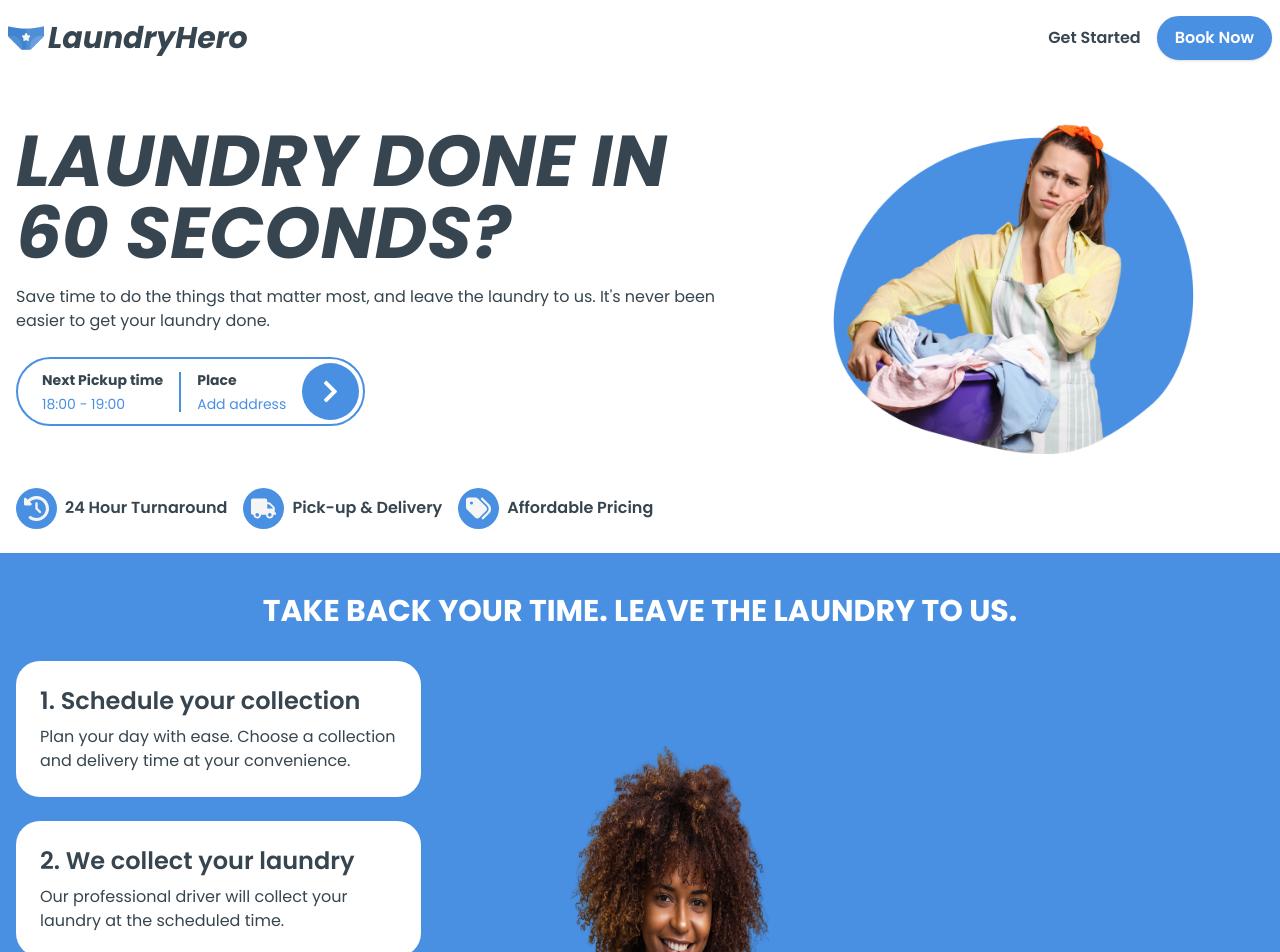
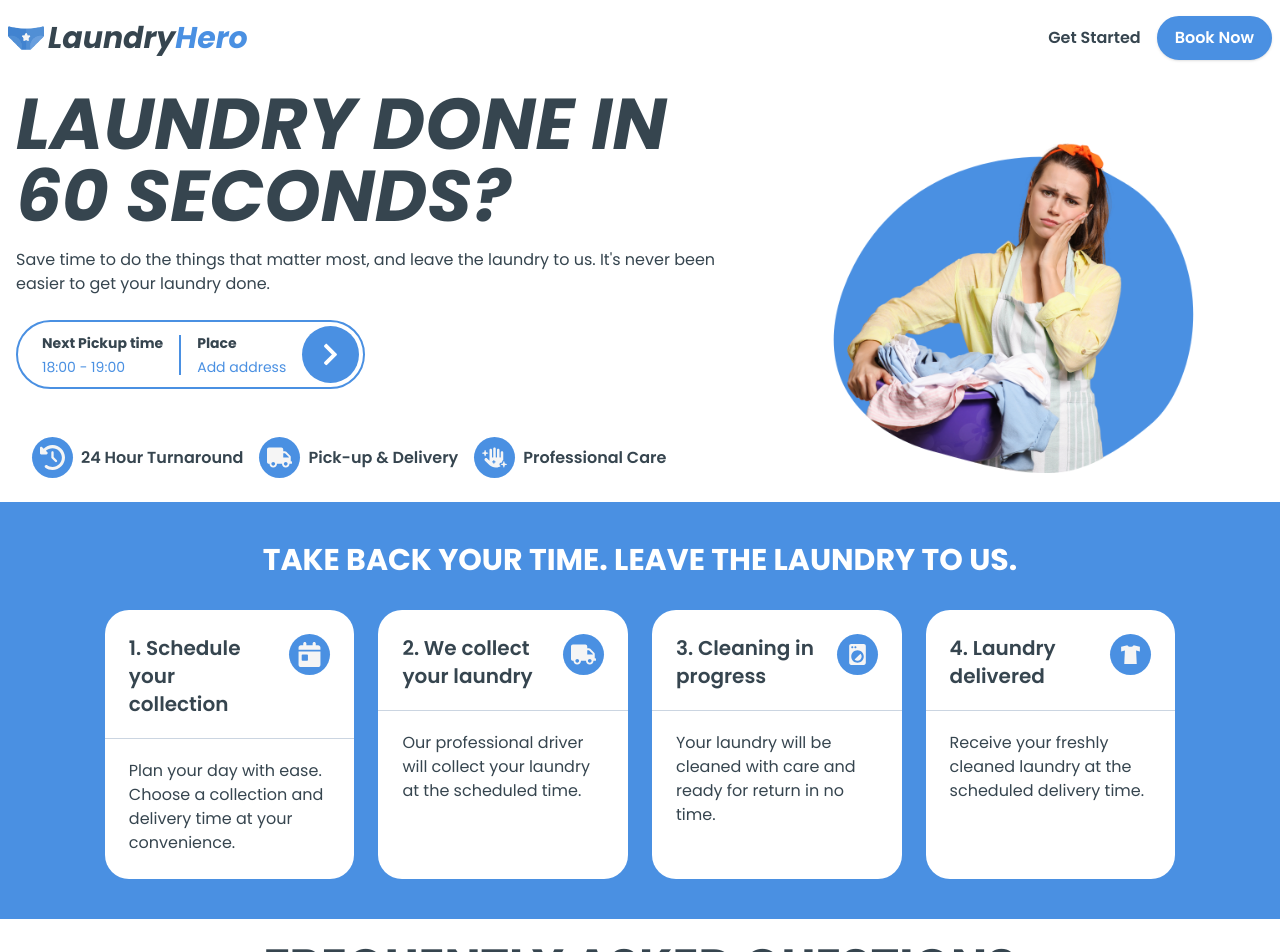
Before and after one commit to RicardoDS7/laundry-hero-landing-page, a Next.js app in the folder landing-page/: page / in a window 1280 px wide. Shown: the top 952 px of the page. Built offline with nearby package versions, Linux system fonts and the light colour scheme.

Commit message:
Changes to how it works

```diff
--- a/landing-page/app/components/Button.tsx
+++ b/landing-page/app/components/Button.tsx
@@ -23,7 +23,7 @@ const Button: React.FC<ButtonProps> = ({
 }) => {
   const baseStyles = 'px-4 py-2 border-2 shadow rounded-full text-white font-semibold transition-all duration-300';
   const variantStyles = {
-    primary: 'bg-nice-blue hover:bg-mcd-yellow border-nice-blue',
+    primary: 'bg-nice-blue hover:bg-white hover:text-nice-blue border-nice-blue',
     secondary: 'bg-white-smoke border-nice-blue hover:bg-nice-blue',
     danger: 'bg-red-500 hover:bg-red-600',
   };
--- a/landing-page/app/components/Hero.tsx
+++ b/landing-page/app/components/Hero.tsx
@@ -5,8 +5,8 @@ import TimeSlots from './TimeSlots';
 import Image from 'next/image';
 import HeroImage from '../images/sad-face.png';
 import { FaTruck } from "react-icons/fa";
-import { FaClockRotateLeft } from "react-icons/fa6"
-import { FaTags } from "react-icons/fa6";
+import { FaClockRotateLeft, FaHandSparkles } from "react-icons/fa6"
+
 
 const Hero = () => {
     return (
@@ -19,14 +19,8 @@ const Hero = () => {
                 <p className='text-center md:text-start'>Save time to do the things that matter most, and leave the laundry to us. It&apos;s never been easier to get your laundry done.</p>
               </div>
               < TimeSlots />
-            </div>
 
-            <div className='w-full md:w-5/12 px-4 h-ful'>
-              <Image src={HeroImage} width={800} height={600} alt='hero-image' />
-            </div>
-        </div>
-
-        <div className='flex flex-wrap gap-4 w-full items-start justify-start py-6 px-4'>
+              <div className='flex flex-wrap gap-4 w-full items-center justify-center lg:justify-start lg:items-start py-6 px-4'>
                 <div className='flex flex-row gap-2 items-center'>
                   <div className='p-2 rounded-full bg-nice-blue'>
                     <FaClockRotateLeft color="#f5f5f5" size={25}/>
@@ -43,12 +37,21 @@ const Hero = () => {
 
                 <div className='flex flex-row gap-2 items-center'>
                   <div className='p-2 rounded-full bg-nice-blue'>
-                    <FaTags color="#f5f5f5" size={25}/>
+                    <FaHandSparkles color="#f5f5f5" size={25}/>
                   </div>
-                  <p className='font-semibold'>Affordable Pricing</p>
+                  <p className='font-semibold'>Professional Care</p>
                 </div>
 
-              </div>
+            </div>
+
+            </div>
+
+            <div className='w-full md:w-5/12 px-4 h-ful'>
+              <Image src={HeroImage} width={800} height={600} alt='hero-image' />
+            </div>
+        </div>
+
+
       </div>
 
     );
--- a/landing-page/app/components/HowItWorks.tsx
+++ b/landing-page/app/components/HowItWorks.tsx
@@ -1,7 +1,9 @@
 'use client';
 import React from 'react';
-import HowItWorksImage from '../images/happy-face.png';
-import Image from 'next/image';
+import { FaCalendarDay } from "react-icons/fa6";
+import { FaTruck } from 'react-icons/fa';
+import { MdLocalLaundryService } from 'react-icons/md';
+import { IoMdShirt } from 'react-icons/io';
 
 const HowItWorks = () => {
   return (
@@ -9,36 +11,58 @@ const HowItWorks = () => {
 
     {/* Content */}
     <div className="relative flex flex-col gap-8 w-full justify-center items-center py-10 px-4">
-        <h2 className="text-white font-bold text-3xl">
+        <h2 className="text-white font-bold text-3xl text-center">
           Take back your time. Leave the laundry to us.
         </h2>
 
-        <div className='flex flex-row gap-8'>
-        <ul className="flex flex-wrap gap-6 justify-center w-1/2">
-            <li className="flex flex-col w-full bg-white rounded-3xl gap-2 p-6">
-                <h3>1. Schedule your collection</h3>
-                <p>Plan your day with ease. Choose a collection and delivery time at your convenience.</p>
+        <div className='flex flex-col lg:flex-row-reverse gap-8'>
+        <ul className="flex list-none flex-wrap gap-6 justify-center w-full">
+            <li className="flex flex-col w-full md:w-1/2 lg:w-1/5 bg-white rounded-3xl gap-2 justify-start items-start">
+                <div className='flex flex-row-reverse gap-4 pt-6 px-6 pb-3 items-start justify-between w-full'>
+                    <div className="p-2 rounded-full bg-nice-blue">
+                        <FaCalendarDay color="#f5f5f5" size={25} />
+                    </div>
+                    <h3>1. Schedule your collection</h3>
+                </div>
+                <hr className="w-full border-t border-slate-300" />
+                <p className='pb-6 px-6 pt-3'>Plan your day with ease. Choose a collection and delivery time at your convenience.</p>
             </li>
 
-            <li className="flex flex-col w-full bg-white rounded-3xl gap-2 p-6">
-                <h3>2. We collect your laundry</h3>
-                <p>Our professional driver will collect your laundry at the scheduled time.</p>
+            <li className="flex flex-col w-full md:w-1/2 lg:w-1/5 bg-white rounded-3xl gap-2 justify-start items-start">
+                <div className='flex flex-row-reverse gap-4 pt-6 px-6 pb-3 items-start justify-between w-full'>
+                    <div className="p-2 rounded-full bg-nice-blue">
+                        <FaTruck color="#f5f5f5" size={25} />
+                    </div>
+                    <h3>2. We collect your laundry</h3>
+                </div>
+                <hr className="w-full border-t border-slate-300" />
+                <p className='pb-6 px-6 pt-3'>Our professional driver will collect your laundry at the scheduled time.</p>
             </li>
 
-            <li className="flex flex-col w-full bg-white rounded-3xl gap-2 p-6">
-                <h3>3. Cleaning in progress</h3>
-                <p>Your laundry will be cleaned with care and ready for return in no time.</p>
+            <li className="flex flex-col w-full md:w-1/2 lg:w-1/5 bg-white rounded-3xl gap-2 justify-start items-start">
+                <div className='flex flex-row-reverse gap-4 pt-6 px-6 pb-3 items-start justify-between w-full'>
+                    <div className="p-2 rounded-full bg-nice-blue">
+                        <MdLocalLaundryService color="#f5f5f5" size={25} />
+                    </div>
+                    <h3>3. Cleaning in progress</h3>
+                </div>
+                <hr className="w-full border-t border-slate-300" />
+                <p className='pb-6 px-6 pt-3'>Your laundry will be cleaned with care and ready for return in no time.</p>
             </li>
 
-            <li className="flex flex-col w-full bg-white rounded-3xl gap-2 p-6">
-                <h3>4. Laundry delivered</h3>
-                <p>Receive your freshly cleaned laundry at the scheduled delivery time.</p>
+            <li className="flex flex-col w-full md:w-1/2 lg:w-1/5 bg-white rounded-3xl gap-2 justify-start items-start">
+                <div className='flex flex-row-reverse gap-4 pt-6 px-6 pb-3 items-start justify-between w-full'>
+                    <div className="p-2 rounded-full bg-nice-blue">
+                        <IoMdShirt color="#f5f5f5" size={25} />
+                    </div>
+                    <h3>4. Laundry delivered</h3>
+                </div>
+                <hr className="w-full border-t border-slate-300" />
+                <p className='pb-6 px-6 pt-3'>Receive your freshly cleaned laundry at the scheduled delivery time.</p>
             </li>
+
         </ul>
 
-        <div className='flex w-full'>
-            <Image src={HowItWorksImage} width={600} height={800} alt='image' />
-        </div>
         </div>
 
 
--- a/landing-page/app/components/NavBar.tsx
+++ b/landing-page/app/components/NavBar.tsx
@@ -33,7 +33,7 @@ const NavBar = () => {
         <div className='flex w-full justify-between items-center py-4 px-2'>
             <div className='flex flex-row gap-1 items-center'>
                 <Image className="logo-image" src={logo} width={36} height={36} alt='logo'/>
-                <h1 className='logo'>Laundry<span className='text-charcoal'>Hero</span></h1>
+                <h1 className='logo'>Laundry<span className='text-nice-blue'>Hero</span></h1>
             </div>
             <div className='flex gap-4 items-center'>
                 <span className='hidden md:block font-semibold text-charcoal'>Get Started</span>
--- a/landing-page/app/globals.css
+++ b/landing-page/app/globals.css
@@ -37,7 +37,7 @@ h2 {
 }
 
 h3 {
-  @apply text-lg md:text-xl lg:text-2xl xl:text-2xl;
+  @apply text-lg md:text-lg lg:text-xl xl:text-xl;
   @apply font-semibold;
   @apply text-charcoal;
 }
--- a/landing-page/app/page.tsx
+++ b/landing-page/app/page.tsx
@@ -17,12 +17,12 @@ export default function Home() {
         <Hero />
       </section>
 
+      <section id="how-works-section" className="bg-nice-blue">
+        <HowItWorks />
+      </section>
+
       <section id="why-section" className="bg-white-smoke">
 
-      </section>
-
-      <section id="how-works-section" className="bg-nice-blue">
-        <HowItWorks />
       </section>
 
       <section id="prices-and-services-section">
```
